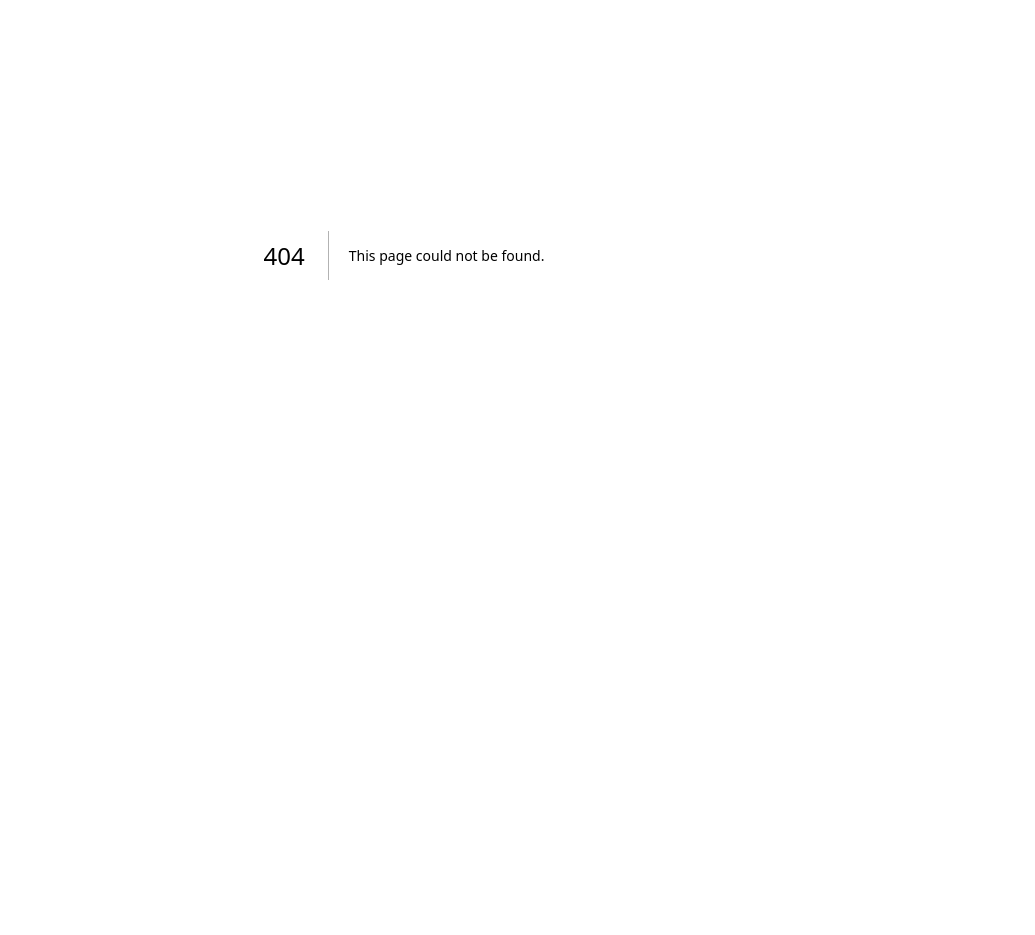
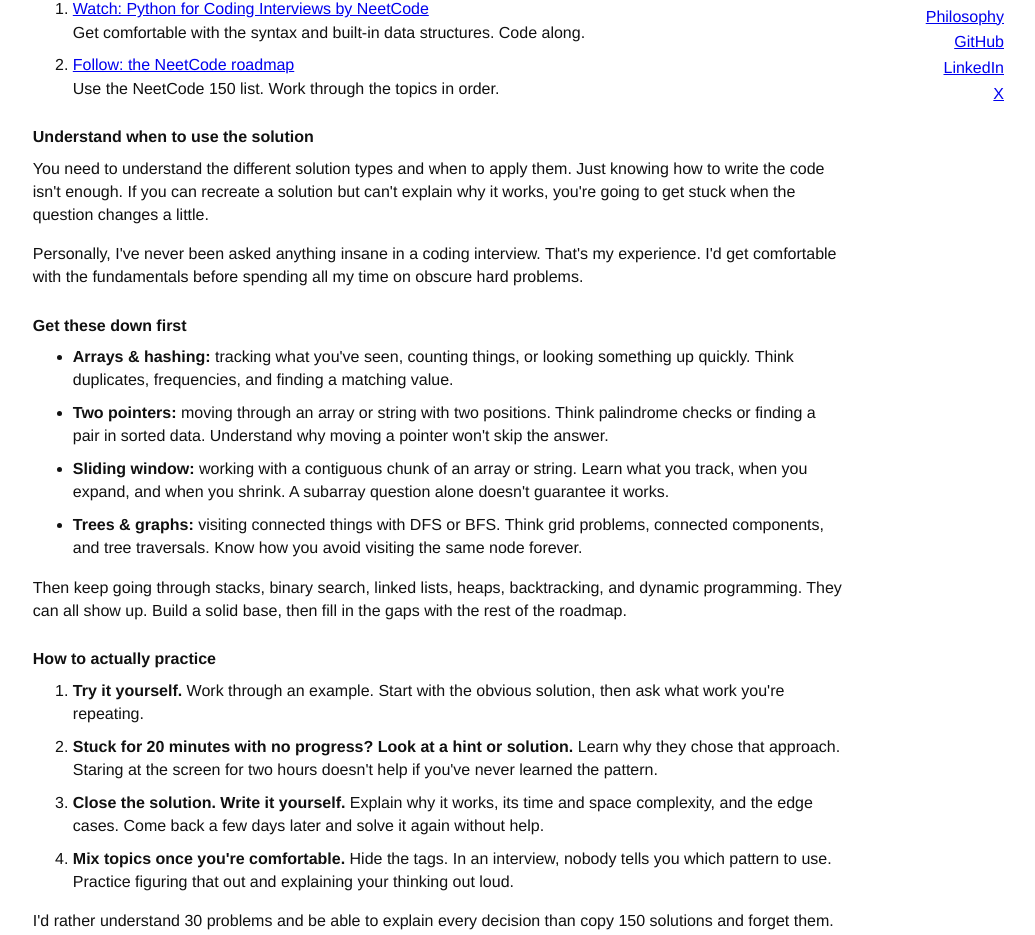
Before and after one commit to darielgu/oct-portfolio, a Next.js app: page /leetcode in a window 1280 px wide. Before the commit this address had no page. Shown: the part 145-1080 px from the top of the page, without its empty margins (236-1271 px from the left). Before the commit the page ends 800 px from the top, so only its background shows below. Built offline with nearby package versions, Linux system fonts and the light colour scheme.

Commit message:
Add concise LeetCode guide with NeetCode video and roadmap

```diff
--- /dev/null
+++ b/app/leetcode/page.tsx
@@ -0,0 +1,100 @@
+import { PageLayout } from "@/components/page-layout";
+
+export const metadata = {
+  title: "LeetCode Guide · Dariel Gutierrez",
+  description:
+    "The Python video, NeetCode roadmap, and how I'd actually practice for coding interviews.",
+};
+
+export default function LeetCodePage() {
+  return (
+    <PageLayout>
+      <h1>How I&apos;d get good at LeetCode</h1>
+      <p>The two links from the video:</p>
+      <ol>
+        <li>
+          <a href="https://www.youtube.com/watch?v=0K_eZGS5NsU">
+            Watch: Python for Coding Interviews by NeetCode
+          </a>
+          <br />
+          Get comfortable with the syntax and built-in data structures. Code along.
+        </li>
+        <li>
+          <a href="https://neetcode.io/roadmap">Follow: the NeetCode roadmap</a>
+          <br />
+          Use the NeetCode 150 list. Work through the topics in order.
+        </li>
+      </ol>
+
+      <h2>Understand when to use the solution</h2>
+      <p>
+        You need to understand the different solution types and when to apply
+        them. Just knowing how to write the code isn&apos;t enough. If you can
+        recreate a solution but can&apos;t explain why it works, you&apos;re going
+        to get stuck when the question changes a little.
+      </p>
+      <p>
+        Personally, I&apos;ve never been asked anything insane in a coding
+        interview. That&apos;s my experience. I&apos;d get comfortable with the
+        fundamentals before spending all my time on obscure hard problems.
+      </p>
+
+      <h2>Get these down first</h2>
+      <ul>
+        <li>
+          <strong>Arrays &amp; hashing:</strong> tracking what you&apos;ve seen,
+          counting things, or looking something up quickly. Think duplicates,
+          frequencies, and finding a matching value.
+        </li>
+        <li>
+          <strong>Two pointers:</strong> moving through an array or string with
+          two positions. Think palindrome checks or finding a pair in sorted
+          data. Understand why moving a pointer won&apos;t skip the answer.
+        </li>
+        <li>
+          <strong>Sliding window:</strong> working with a contiguous chunk of an
+          array or string. Learn what you track, when you expand, and when you
+          shrink. A subarray question alone doesn&apos;t guarantee it works.
+        </li>
+        <li>
+          <strong>Trees &amp; graphs:</strong> visiting connected things with DFS
+          or BFS. Think grid problems, connected components, and tree traversals.
+          Know how you avoid visiting the same node forever.
+        </li>
+      </ul>
+      <p>
+        Then keep going through stacks, binary search, linked lists, heaps,
+        backtracking, and dynamic programming. They can all show up. Build a
+        solid base, then fill in the gaps with the rest of the roadmap.
+      </p>
+
+      <h2>How to actually practice</h2>
+      <ol>
+        <li>
+          <strong>Try it yourself.</strong> Work through an example. Start with
+          the obvious solution, then ask what work you&apos;re repeating.
+        </li>
+        <li>
+          <strong>Stuck for 20 minutes with no progress? Look at a hint or solution.</strong>{" "}
+          Learn why they chose that approach. Staring at the screen for two hours
+          doesn&apos;t help if you&apos;ve never learned the pattern.
+        </li>
+        <li>
+          <strong>Close the solution. Write it yourself.</strong> Explain why it
+          works, its time and space complexity, and the edge cases. Come back a
+          few days later and solve it again without help.
+        </li>
+        <li>
+          <strong>Mix topics once you&apos;re comfortable.</strong> Hide the tags.
+          In an interview, nobody tells you which pattern to use. Practice
+          figuring that out and explaining your thinking out loud.
+        </li>
+      </ol>
+      <p>
+        I&apos;d rather understand 30 problems and be able to explain every
+        decision than copy 150 solutions and forget them. Open the roadmap and
+        start with arrays &amp; hashing.
+      </p>
+    </PageLayout>
+  );
+}
```
